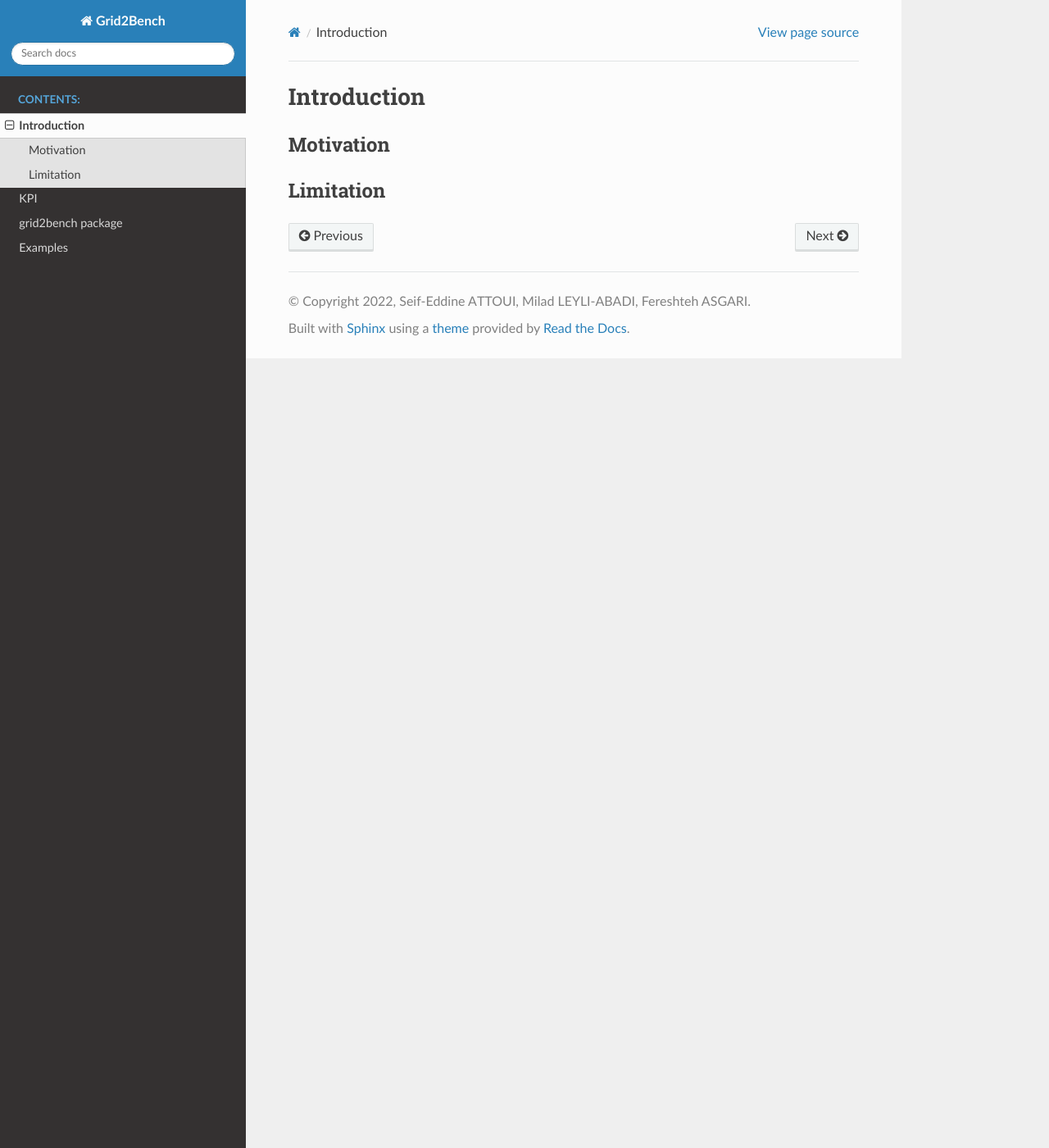
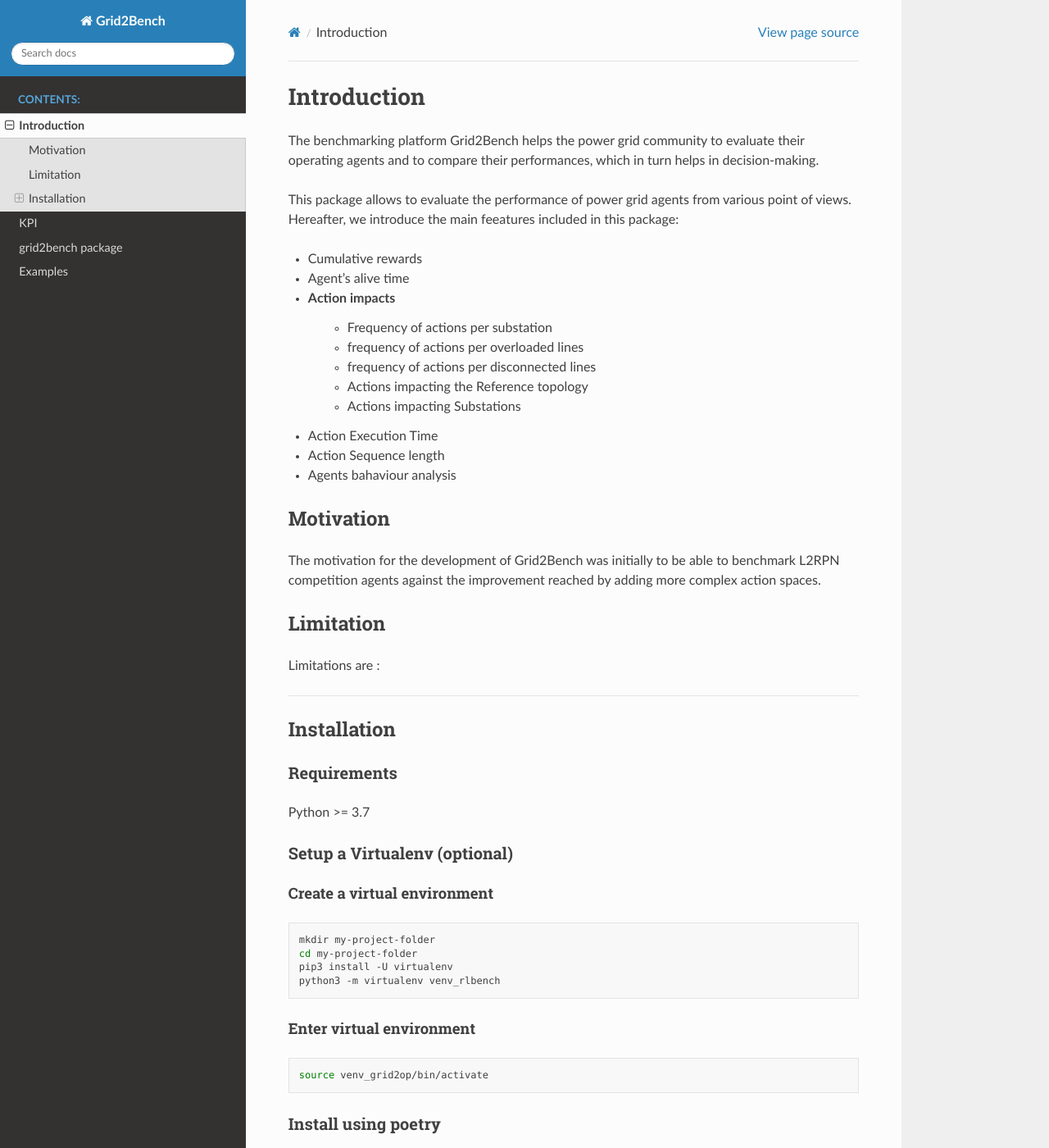
Before and after one commit to seifou23i/Grid2Bench, a Sphinx documentation site: the page built from docs/source/intro.rst, in a window 1280 px wide and 1400 px high. Shown: the whole window at 82% size. Built offline with Sphinx 7.4.7 and the Read the Docs theme 2.0.0, drawn with Linux system fonts in a browser that asks for light colours; some of the changed text lies outside the part shown.

Commit message:
docs updated

```diff
--- a/docs/source/intro.rst
+++ b/docs/source/intro.rst
@@ -1,9 +1,75 @@
 Introduction
 ============
+The benchmarking platform Grid2Bench helps the power grid community to evaluate
+their operating agents and to compare their performances, which in turn helps in
+decision-making.
+
+This package allows to evaluate the performance of power grid agents from various point of views.
+Hereafter, we introduce the main feeatures included in this package:
+
+- Cumulative rewards
+- Agent's alive time
+- Action impacts
+   - Frequency of actions per substation
+   - frequency of actions per overloaded lines
+   - frequency of actions per disconnected lines
+   - Actions impacting the Reference topology
+   - Actions impacting Substations
+- Action Execution Time
+- Action Sequence length
+- Agents bahaviour analysis
+
+Motivation
+----------
+The motivation for the development of Grid2Bench was initially to be able to
+benchmark L2RPN competition agents against the improvement reached by adding
+more complex action spaces.
 
 
-Motivation
-**********
 
 Limitation
-**********
+----------
+Limitations are :
+
+----------
+
+Installation
+------------
+Requirements
+*************
+Python >= 3.7
+
+Setup a Virtualenv (optional)
+*****************************
+Create a virtual environment
+~~~~~~~~~~~~~~~~~~~~~~~~~~~~~
+.. code-block:: bash
+
+    mkdir my-project-folder
+    cd my-project-folder
+    pip3 install -U virtualenv
+    python3 -m virtualenv venv_rlbench
+
+
+Enter virtual environment
+~~~~~~~~~~~~~~~~~~~~~~~~~
+.. code-block:: bash
+
+    source venv_grid2op/bin/activate
+
+Install using poetry
+**********************
+.. code-block:: bash
+
+    git clone https://github.com/seifou23i/RLBenchPlot.git
+    cd RLBenchPlot
+    poetry install
+
+
+Install from PyPI
+*****************
+In future
+
+.. code-block:: bash
+
+    pip3 install rlbenchplot
```
